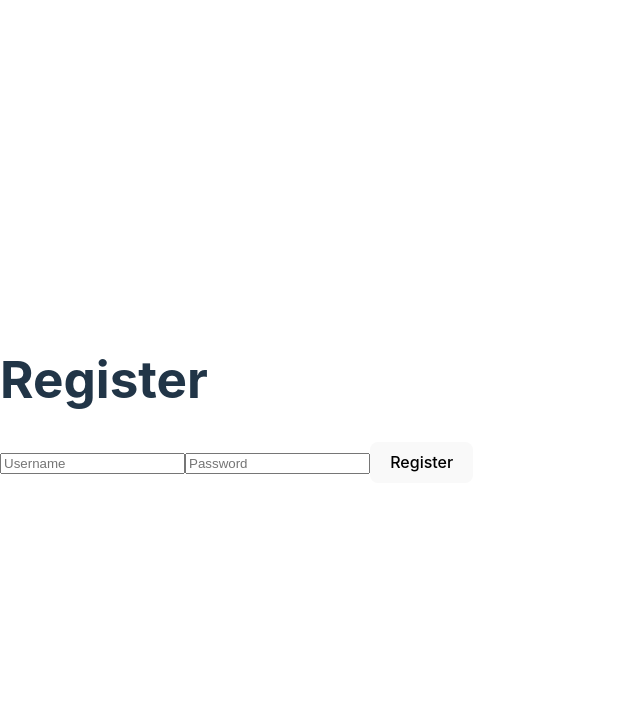
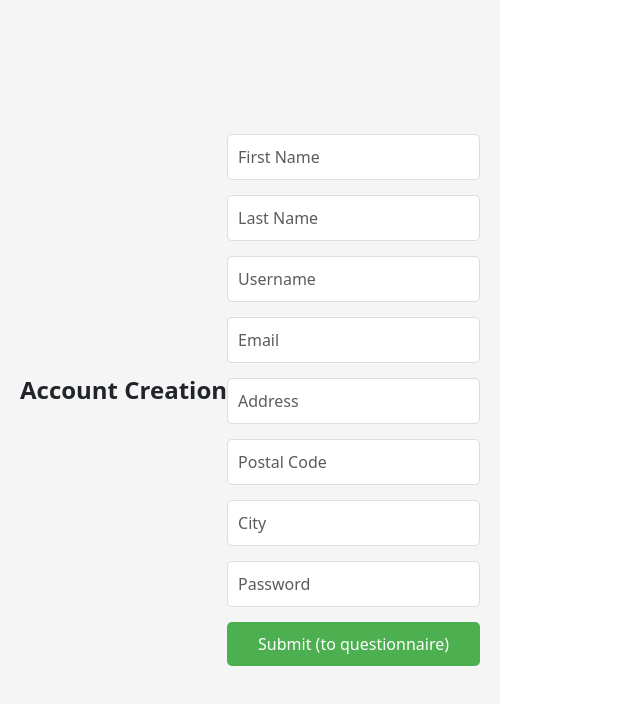
Before and after one commit to Mihai-Solescu/pizza-delivery-frontend, a React (Vite) app: page /register in a window 1280 px wide. Shown: the top 704 px of the page, without its empty margins (0-640 px from the left). Built offline with nearby package versions, Linux system fonts and the light colour scheme; the HTML template or start-up script is replaced by a standard one.

Commit message:
PizzaItem

```diff
--- a/package.json
+++ b/package.json
@@ -11,7 +11,9 @@
   },
   "dependencies": {
     "axios": "^1.7.7",
+    "bootstrap": "^5.3.3",
     "react": "^18.3.1",
+    "react-bootstrap": "^2.10.5",
     "react-dom": "^18.3.1",
     "react-router-dom": "^6.26.2"
   },
--- /dev/null
+++ b/src/pages/Register.css
@@ -0,0 +1,57 @@
+/* Container for the register form */
+.register-container {
+    display: flex;
+    justify-content: center;
+    align-items: center;
+    height: 100vh;
+    background-color: #f5f5f5;
+    padding: 20px;
+    box-sizing: border-box;
+  }
+
+  /* Form box */
+  .register-heading {
+    font-size: 24px;
+    font-weight: bold;
+    text-align: center;
+    margin-bottom: 20px;
+  }
+
+  .form-control {
+    width: 100%;
+    padding: 10px;
+    margin-bottom: 15px;
+    border: 1px solid #ddd;
+    border-radius: 5px;
+  }
+
+  .btn-register {
+    width: 100%;
+    padding: 10px;
+    background-color: #4CAF50;
+    color: white;
+    border: none;
+    border-radius: 5px;
+    font-size: 16px;
+    cursor: pointer;
+  }
+
+  /* Questionnaire styling */
+  .questionnaire-container {
+    display: flex;
+    justify-content: center;
+    align-items: center;
+    flex-direction: column;
+    height: 100vh;
+    background-color: #f5f5f5;
+  }
+
+  .btn-questionnaire {
+    padding: 10px;
+    background-color: #4CAF50;
+    color: white;
+    border: none;
+    border-radius: 5px;
+    font-size: 16px;
+    cursor: pointer;
+  }
--- a/src/pages/Register.jsx
+++ b/src/pages/Register.jsx
@@ -1,32 +1,183 @@
 import React, { useState } from 'react';
+import axios from 'axios';
+import './Register.css'; // Custom CSS for styling
 
 function Register() {
+  const [firstName, setFirstName] = useState('');
+  const [lastName, setLastName] = useState('');
   const [username, setUsername] = useState('');
+  const [email, setEmail] = useState('');
+  const [address, setAddress] = useState('');
+  const [postalCode, setPostalCode] = useState('');
+  const [city, setCity] = useState('');
   const [password, setPassword] = useState('');
+  const [showQuestionnaire, setShowQuestionnaire] = useState(false);
+  const [preferences, setPreferences] = useState({});
 
-  const handleSubmit = (e) => {
+  const handleSubmit = async (e) => {
     e.preventDefault();
-    // Handle registration logic
-    console.log('Registering:', username, password);
+
+    // Send registration data to the server
+    try {
+      await axios.post('http://localhost:8000/customers/register/', {
+        first_name: firstName,
+        last_name: lastName,
+        username,
+        email,
+        address,
+        postal_code: postalCode,
+        city,
+        password,
+      });
+
+      // If registration is successful, show the questionnaire
+      setShowQuestionnaire(true);
+    } catch (error) {
+      console.error('Error registering:', error);
+    }
   };
 
+  const handleQuestionnaireSubmit = async () => {
+    // Send the preferences data to the server
+    try {
+      await axios.post('http://localhost:8000/customers/preferences/', preferences);
+      alert('Preferences saved!');
+    } catch (error) {
+      console.error('Error submitting preferences:', error);
+    }
+  };
+
+  if (showQuestionnaire) {
+    // Render the questionnaire form if registration is successful
     return (
-    <div>
-      <h1>Register</h1>
+      <div className="questionnaire-container">
+        <h1>Questionnaire</h1>
+        <form onSubmit={handleQuestionnaireSubmit}>
+          <div className="form-group">
+            <label>
+              Do you prefer vegetarian pizzas?
+              <input
+                type="radio"
+                name="vegetarian"
+                value="yes"
+                onChange={(e) => setPreferences({ ...preferences, vegetarian: e.target.value })}
+              /> Yes
+              <input
+                type="radio"
+                name="vegetarian"
+                value="no"
+                onChange={(e) => setPreferences({ ...preferences, vegetarian: e.target.value })}
+              /> No
+            </label>
+          </div>
+
+          <div className="form-group">
+            <label>
+              Favorite toppings:
+              <input
+                type="checkbox"
+                name="toppings"
+                value="cheese"
+                onChange={(e) => setPreferences({ ...preferences, cheese: e.target.checked })}
+              /> Cheese
+              <input
+                type="checkbox"
+                name="toppings"
+                value="pepperoni"
+                onChange={(e) => setPreferences({ ...preferences, pepperoni: e.target.checked })}
+              /> Pepperoni
+              <input
+                type="checkbox"
+                name="toppings"
+                value="mushrooms"
+                onChange={(e) => setPreferences({ ...preferences, mushrooms: e.target.checked })}
+              /> Mushrooms
+            </label>
+          </div>
+
+          <button type="submit" className="btn-questionnaire">Submit Preferences</button>
+        </form>
+      </div>
+    );
+  }
+
+  return (
+    <div className="register-container">
+      <h1 className="register-heading">Account Creation</h1>
       <form onSubmit={handleSubmit}>
+        <div className="form-group">
+          <input
+            type="text"
+            placeholder="First Name"
+            value={firstName}
+            onChange={(e) => setFirstName(e.target.value)}
+            className="form-control"
+          />
+        </div>
+        <div className="form-group">
+          <input
+            type="text"
+            placeholder="Last Name"
+            value={lastName}
+            onChange={(e) => setLastName(e.target.value)}
+            className="form-control"
+          />
+        </div>
+        <div className="form-group">
           <input
             type="text"
             placeholder="Username"
             value={username}
             onChange={(e) => setUsername(e.target.value)}
+            className="form-control"
           />
+        </div>
+        <div className="form-group">
+          <input
+            type="email"
+            placeholder="Email"
+            value={email}
+            onChange={(e) => setEmail(e.target.value)}
+            className="form-control"
+          />
+        </div>
+        <div className="form-group">
+          <input
+            type="text"
+            placeholder="Address"
+            value={address}
+            onChange={(e) => setAddress(e.target.value)}
+            className="form-control"
+          />
+        </div>
+        <div className="form-group">
+          <input
+            type="text"
+            placeholder="Postal Code"
+            value={postalCode}
+            onChange={(e) => setPostalCode(e.target.value)}
+            className="form-control"
+          />
+        </div>
+        <div className="form-group">
+          <input
+            type="text"
+            placeholder="City"
+            value={city}
+            onChange={(e) => setCity(e.target.value)}
+            className="form-control"
+          />
+        </div>
+        <div className="form-group">
           <input
             type="password"
             placeholder="Password"
             value={password}
             onChange={(e) => setPassword(e.target.value)}
+            className="form-control"
           />
-        <button type="submit">Register</button>
+        </div>
+        <button type="submit" className="btn-register">Submit (to questionnaire)</button>
       </form>
     </div>
   );
```
Also changed, not shown: src/components/PizzaItem.jsx (added, +55 -0 lines), 1 other file (tests, documents, lock files or other folders). Lines whose indentation alone changed are shown as unchanged.
